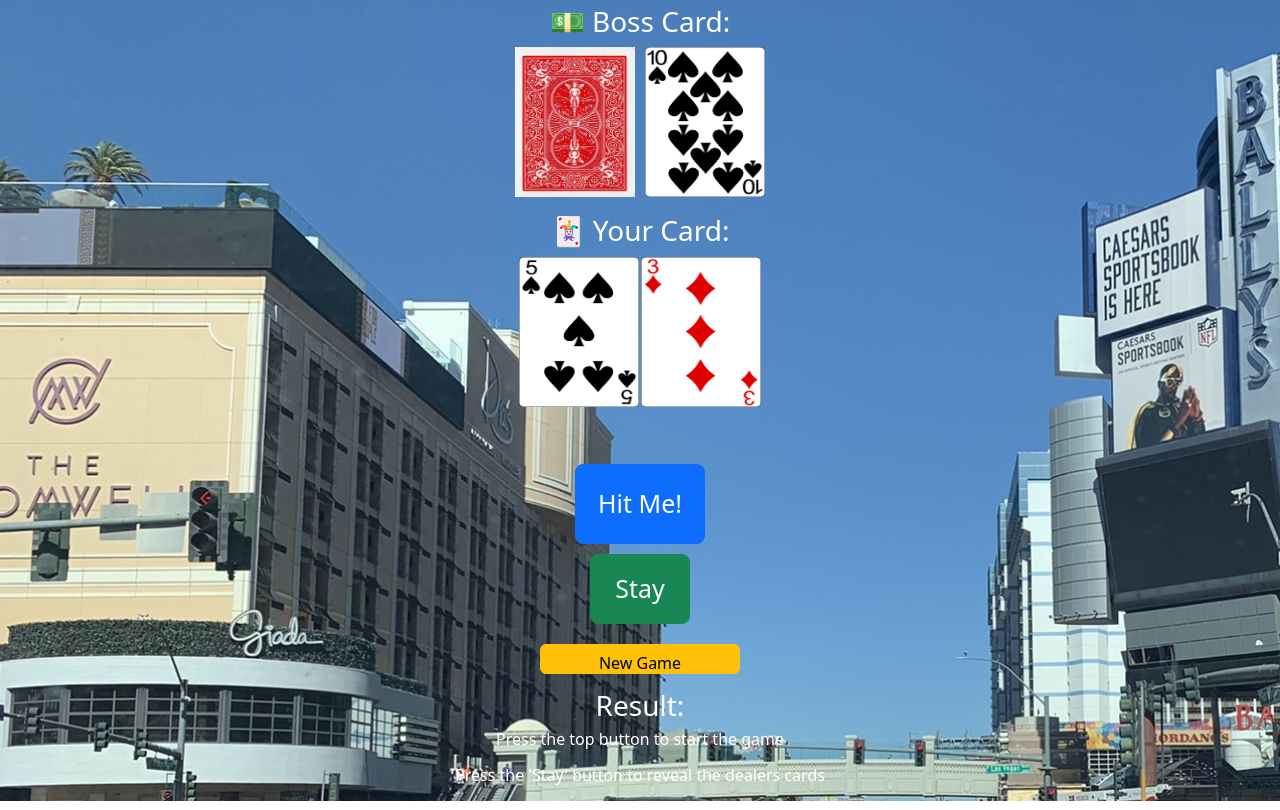
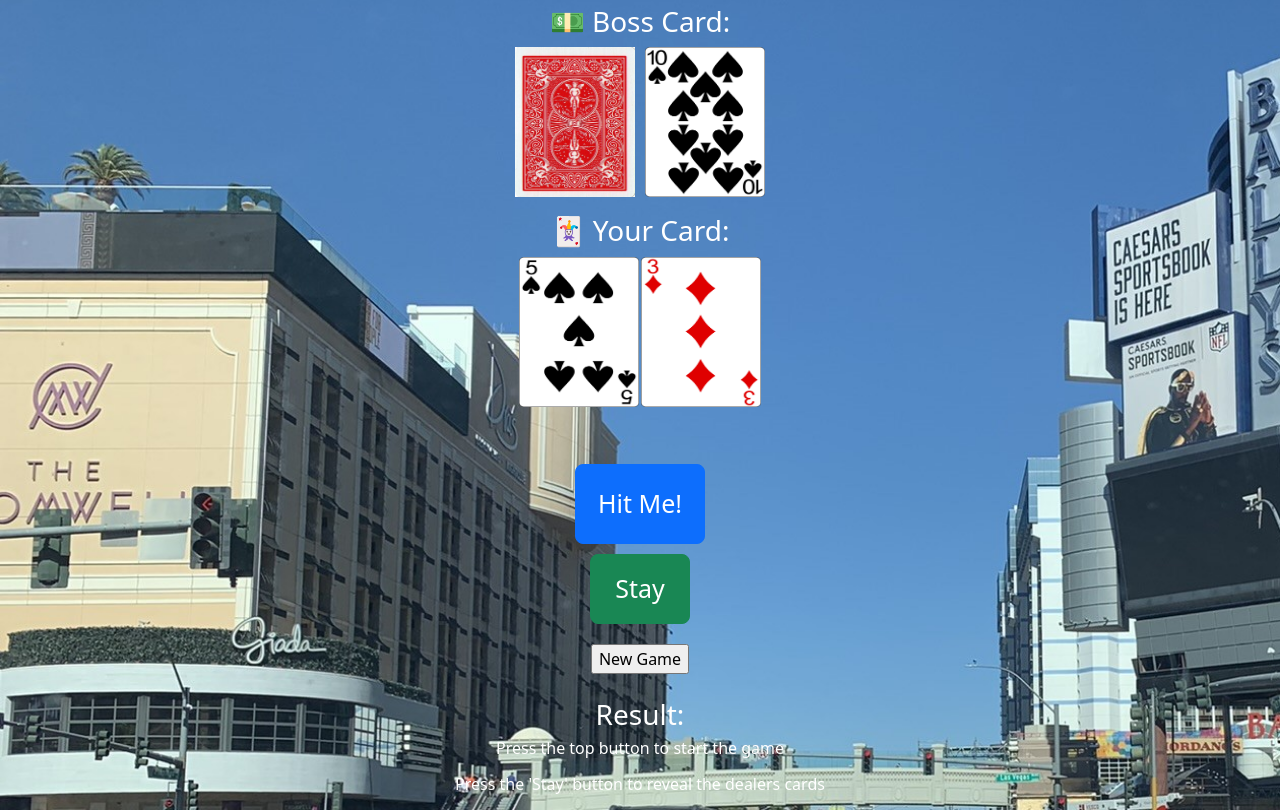
Before and after one commit to Dyamez/BlackJack-Milestone1, a plain HTML site: page cardJack/index.html in a window 1280 px wide. Shown: the part 149-959 px from the top of the page. Drawn offline with nearby package versions, Linux system fonts and the light colour scheme.

Commit message:
053023-2

```diff
--- a/cardJack/index.html
+++ b/cardJack/index.html
@@ -29,7 +29,9 @@
           <br>
           <button id="kuha" type="button" class="btn btn-success btn-lg">Stay</button>
           <br>
-          <button id="f5" onclick="refreshPage()" type="button" class="btn btn-warning">New Game</button>
+          <form>
+            <input value="New Game" onclick="history.go(0)" type="button">                                              <!--'History.go() method' = https://developer.mozilla.org/en-US/docs/Web/API/History/go-->
+          </form>
           <br>
           <h3 id="sumaTotal">Result:</h3>
           <h2 id="sugarol"></h2>
--- a/cardJack/script.js
+++ b/cardJack/script.js
@@ -1,4 +1,8 @@
-window.onload = () => {latagan(), karambola(), umpisaLaro()}                                            // I made up most object names in my native tongue to be unique.
+window.onload = () => {
+    latagan(),
+    karambola(),
+    umpisaLaro()
+}                                                                                                       // I made up most object names in my native tongue to be unique.
 
 let tago;
 let tumpok;
@@ -11,14 +15,12 @@ let isMuted = false;
 const muteButton = document.getElementById('muteButton');
 const audio = document.getElementById('audio');
 let linya = {
-    isa: ["A", "2", "3", "4", "5", "6", "7", "8", "9", "10", "J", "Q", "K"],
+    isa: ["A", "2", "3", "4", "5", "6", "7",
+    "8", "9", "10", "J", "Q", "K"],
     dalawa: ["C", "D", "H", "S"]
 }
-let refreshPage = () => {
-    location.reload();
-}
 
-  document.addEventListener('DOMContentLoaded', () => {                                                 //loads music on page load from assets folder. Lights of Las Vegas by Yuri Sazonoff, 2010.
+document.addEventListener('DOMContentLoaded', () => {                                                 //loads music on page load from assets folder. Lights of Las Vegas by Yuri Sazonoff, 2010.
     const audio = new Audio();
     audio.src = "assets/LightsOfLasVegas.mp3";
     audio.loop = true;
@@ -108,7 +110,7 @@ let umpisaLaro = () => {
         baraha += kuhaTangero(papel);
         document.getElementById("etoNa").append(tumpokPik);
     }
-    //console.log(akingBilang);
+    console.log(akingBilang);
     document.getElementById("umpisa").addEventListener("click", palo);                                  //Button event Listener for start(palo) & draw(pirme)
     document.getElementById("kuha").addEventListener("click", pirme);
 }
@@ -163,7 +165,17 @@ let pirme = () => {
         document.getElementById("sugarol").innerText = mensahe;
 }
 
-/* PSEUDO
+
+
+
+
+/* PSEUDO in progress logic
+
+<button id="f5" onclick="refreshPage()" type="button" class="btn btn-warning">New Game</button>
+let refreshPage = () => {
+    location.reload();
+}
+
 var balance = 100;
 
 var betAmount = 10;
@@ -174,4 +186,76 @@ var winAmount = 20;
 
 var balanceElement = document.getElementById("balance");
       balanceElement.textContent = "$" + balance;
-*/
+----------------------------------------------------------------------------
+function resetScores() {
+
+patok = true;
+sumaTangero = 0;
+akingBilang = 0;
+unangBilang = 0;
+baraha = 0;
+
+
+
+let sumaTangero = document.getElementById("tangero");
+while (sumaTangero.firstChild) {
+    sumaTangero.removeChild(sumaTangero.firstChild);
+}
+document.getElementById("sumaTangeroTutal").innerText = "";
+
+// Clear your cards and sum
+let akingBilang = document.getElementById("etoNa");
+while (akingBilang.firstChild) {
+    akingBilang.removeChild(akingBilang.firstChild);
+}
+document.getElementById("barahaKo").innerText = "";
+
+// Reset the hidden card and results message
+document.getElementById("tago").src = "";
+document.getElementById("sugarol").innerText = "";
+
+// Rebuild and shuffle the deck
+latagan(),
+karambola(),
+umpisaLaro()
+}
+console.log(resetScores())
+
+ document.getElementById("umpisa").addEventListener("click", palo);
+    document.getElementById("kuha").addEventListener("click", pirme);
+    document.getElementById("sumaTotal").addEventListener("click", resetScores);
+
+---------------------------------------
+function updateMoney(amount, win) {
+    // Get the current money amount.
+    let currentMoney = localStorage.getItem("money");
+
+    // If the player wins, add the amount to their money.
+    if (win) {
+      currentMoney += amount;
+    } else {
+      // If the player loses, subtract the amount from their money.
+      currentMoney -= amount;
+    }
+
+    // Save the new money amount to localStorage.
+    localStorage.setItem("money", currentMoney);
+  }
+
+  // Add the money system to the blackjack game.
+  window.onload = function() {
+    latagan();
+    karambola();
+    umpisaLaro();
+
+    document.getElementById("umpisa").addEventListener("click", function() {
+      palo();
+      updateMoney(1, win);
+    });
+
+    document.getElementById("kuha").addEventListener("click", function() {
+      pirme();
+      updateMoney(1, win);
+    });
+  }
+      */
```
